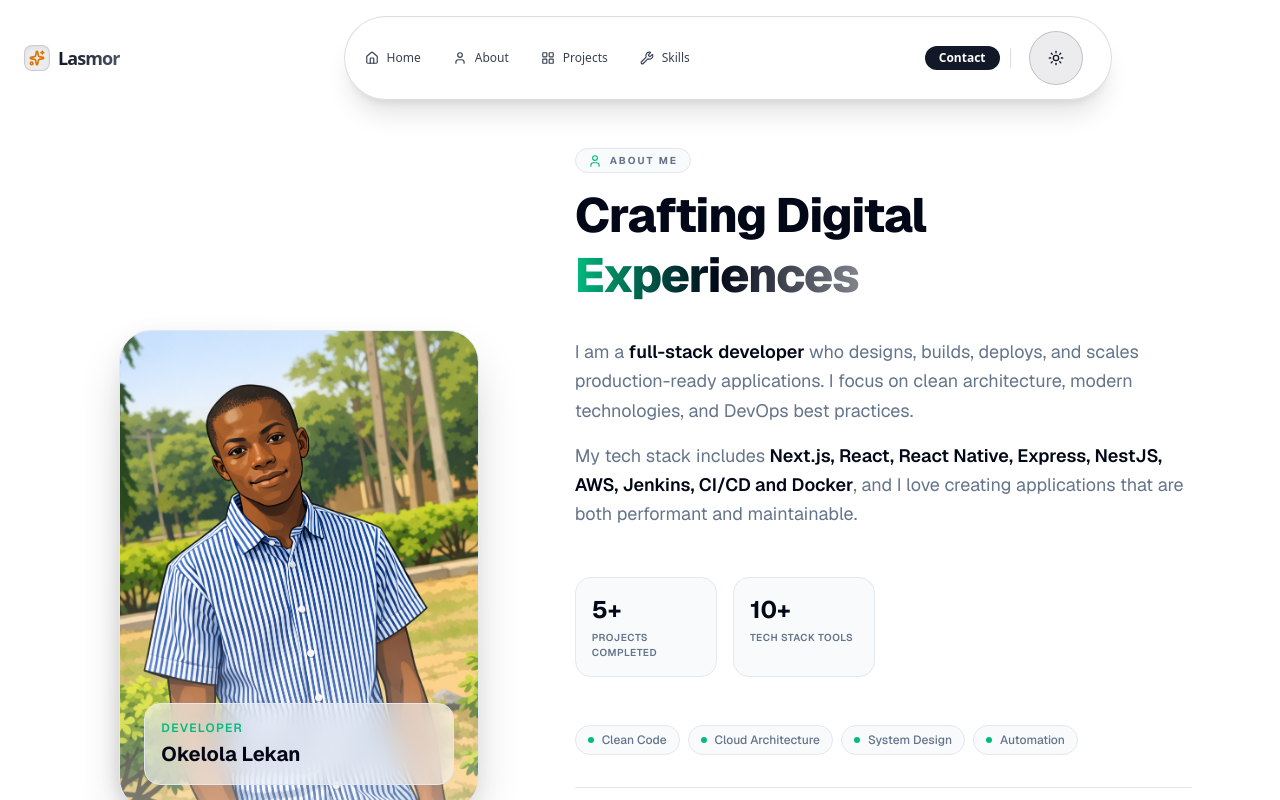
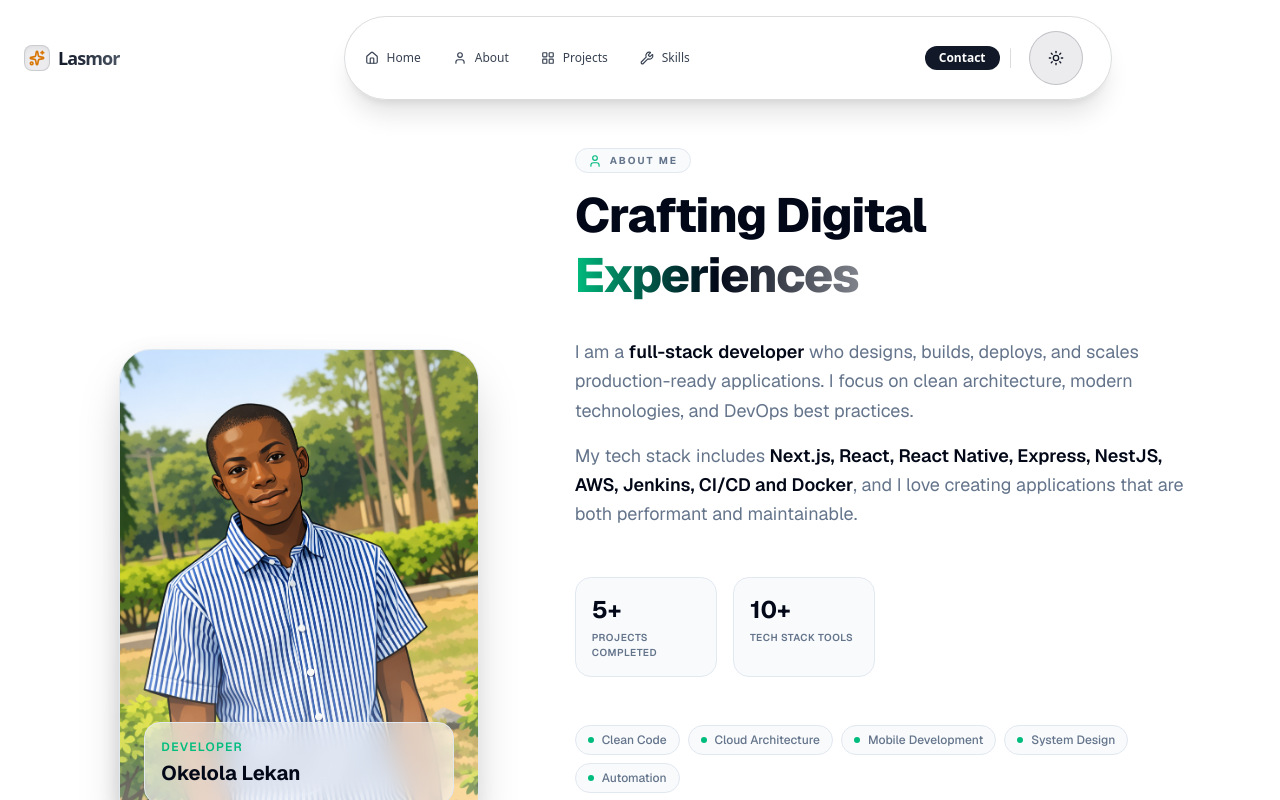
Before and after one commit to lasmor2/My-Portfolio, a Next.js app: page /about in a window 1280 px wide. Shown: the top 800 px of the page. Built offline with nearby package versions, Linux system fonts and the light colour scheme.

Commit message:
fix aboutData by add interests

```diff
--- a/src/data/about.ts
+++ b/src/data/about.ts
@@ -13,6 +13,7 @@ export const aboutData = {
   interests: [
     "Clean Code",
     "Cloud Architecture",
+    "Mobile Development",
     "System Design",
     "Automation",
   ],
```
